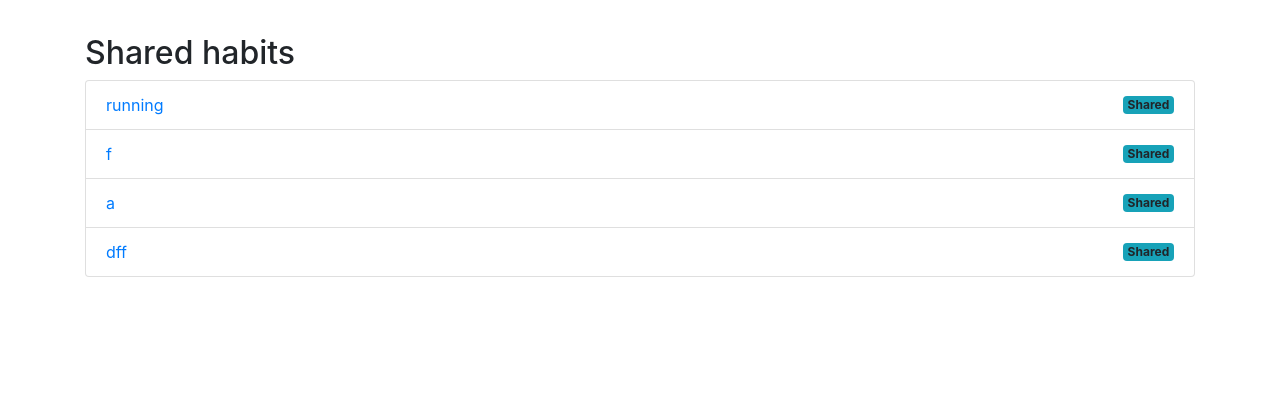
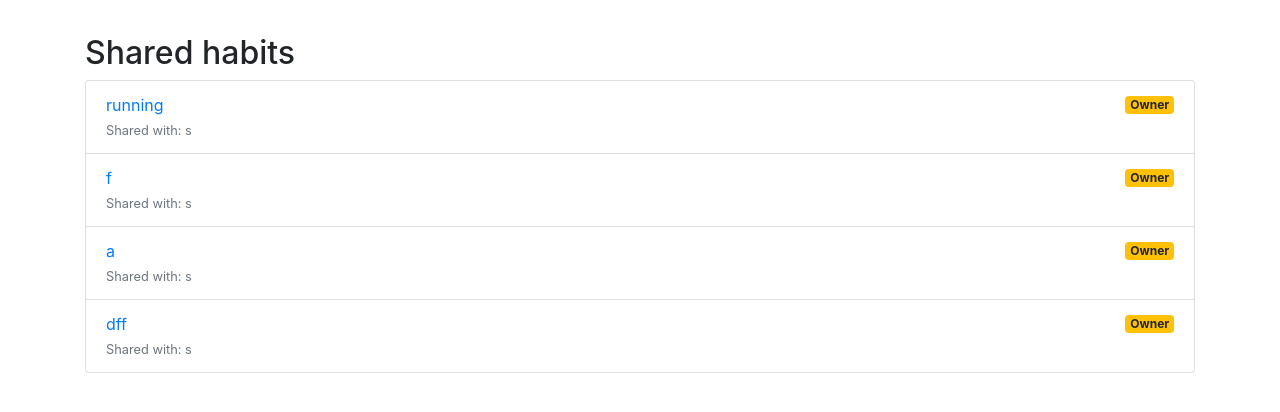
Before and after one commit to Sinliszt/habit, a Django app: page /shared/ in a window 1280 px wide. Shown: the part 56-468 px from the top of the page. Run offline with Django 5.2, Linux system fonts and the light colour scheme; a user stored in the database is signed in; data comes from the database, SQL or seed files in the repository; both versions use the stored data as it was after the commit; some libraries are stand-ins or nearby versions.

Commit message:
fixed shared/owner

```diff
--- a/tracker/templates/tracker/index.html
+++ b/tracker/templates/tracker/index.html
@@ -11,8 +11,10 @@
             <div class="border rounded p-3 mb-3 bg-light">
                 <h5 class="mb-2">
                     <a href="{% url 'habit_detail' item.habit.id %}">{{ item.habit.name }}</a>
-                    {% if item.habit.owner != request.user %}
+                    {% if item.habit.owner.id != request.user.id %}
                         <span class="badge bg-info">Shared</span>
+                    {% else %}
+                        <span class="badge bg-warning">Owner</span>
                     {% endif %}
                 </h5>
                 <p class="mb-1">
--- a/tracker/templates/tracker/layout.html
+++ b/tracker/templates/tracker/layout.html
@@ -18,7 +18,7 @@
               <ul class="navbar-nav mr-auto">
                 {% if user.is_authenticated %}
                     <li class="nav-item">
-                        <a class="nav-link" href="#"><strong>{{ user.username }}</strong></a>
+                        <a class="nav-link" href="{% url 'profile_view' request.user %}"><strong>{{ user.username }}</strong></a>
                     </li>
                 {% endif %}
                 <li class="nav-item">
--- a/tracker/templates/tracker/shared_habits.html
+++ b/tracker/templates/tracker/shared_habits.html
@@ -8,9 +8,23 @@
         {% if habits %}
             <ul class="list-group">
                 {% for habit in habits %}
-                    <li class="list-group-item d-flex justify-content-between align-items-center">
-                        <a href="{% url 'habit_detail' habit.id %}">{{ habit.name }}</a>
-                        <span class="badge bg-info">Shared</span>
+                    <li class="list-group-item">
+                        <div class="d-flex justify-content-between align-items-center">
+                            <a href="{% url 'habit_detail' habit.id %}">{{ habit.name }}</a>
+                            {% if habit.owner == request.user %}
+                                <span class="badge bg-info">Shared</span>
+                            {% else %}
+                                <span class="badge bg-warning">Owner</span>
+                            {% endif %}
+                        </div>
+                        <small class="text-muted">
+                            Shared with:
+                            {% for user in habit.users.all %}
+                                {% if user != request.user %}
+                                    {{ user.username }}{% if not forloop.last %}, {% endif %}
+                                {% endif %}
+                            {% endfor %}
+                        </small>
                     </li>
                 {% endfor %}
             </ul>
--- a/tracker/views.py
+++ b/tracker/views.py
@@ -168,7 +168,7 @@
         "form": form,
         "today_completion": today_completion,
         "streak": streak_data,
-        "shared_users": habit.users.exclude(id=request.user.id),
+        "shared_users": habit.users.exclude(id=habit.owner.id) if habit.owner else habit.users.all(),
         "selected_user": selected_user,
         "everyone_progress": everyone_progress,
     })
@@ -230,6 +230,7 @@
         form = HabitForm(request.POST, user=request.user)
         if form.is_valid():
             habit=form.save(commit=False)
+            habit.owner = request.user
             habit.save()
             form.save_m2m()
             habit.users.add(request.user)
@@ -362,7 +363,8 @@
 
 @login_required
 def shared_habits_view(request):
-    shared_habits = Habit.objects.filter(users=request.user).exclude(owner=request.user)
+    shared_habits = Habit.objects.filter(users=request.user)
+    shared_habits = [habit for habit in shared_habits if habit.users.count() > 1]
     return render(request, "tracker/shared_habits.html", {
         "habits": shared_habits,
     })
```
Also changed, not shown: tracker/templates/tracker/habit_detail.html (+10 -0 lines), db.sqlite3.
